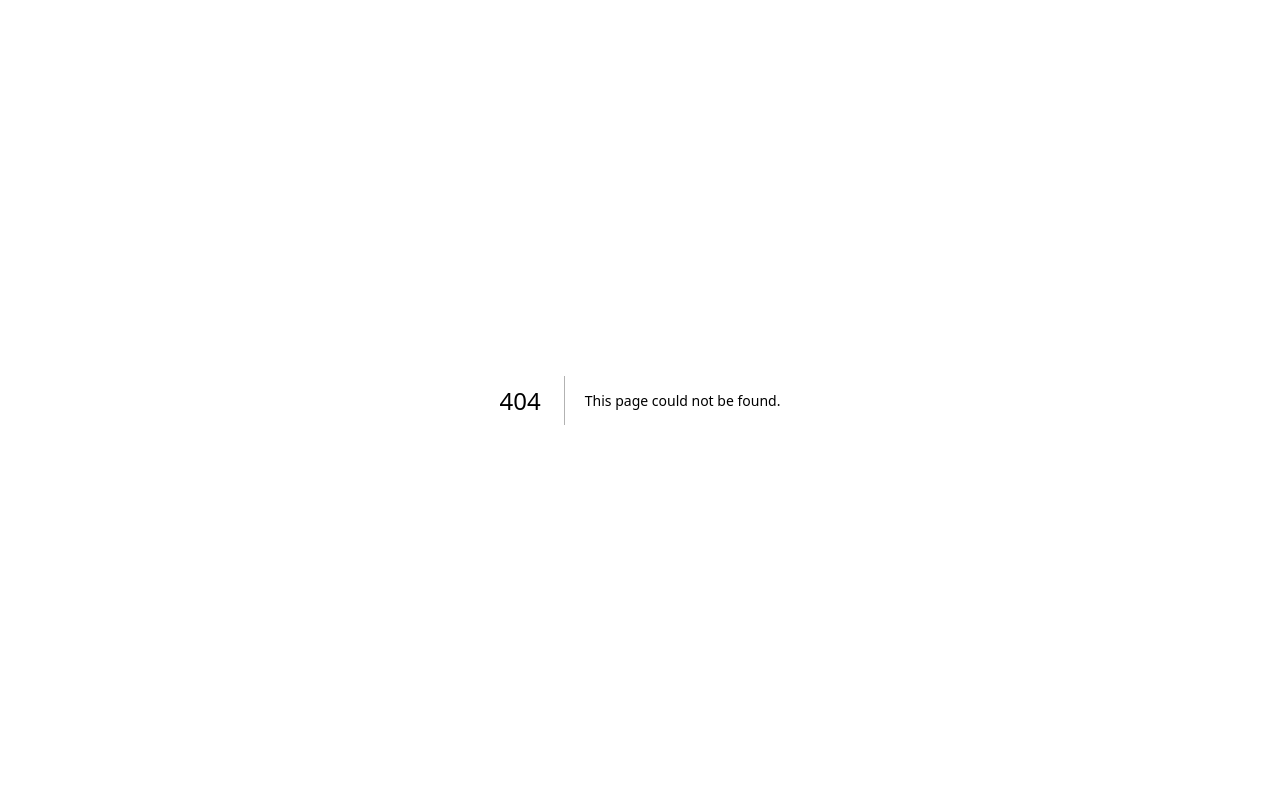
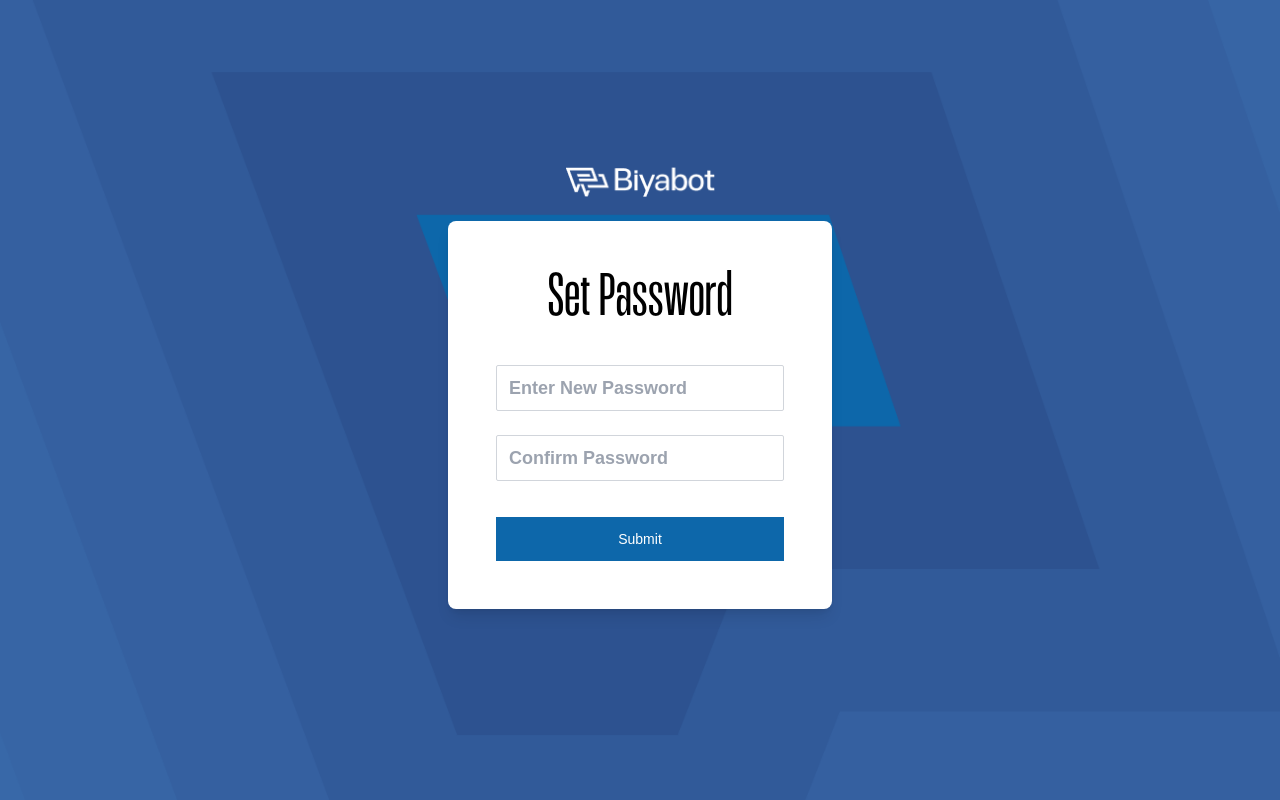
Before and after one commit to nuboida/biya, a Next.js app: page /login/forgot-password/1/change-password in a window 1280 px wide. Before the commit this address had no page. Built offline with nearby package versions, Linux system fonts and the light colour scheme; a web font is replaced by a local one.

Commit message:
forgot password set new password

```diff
--- /dev/null
+++ b/src/app/(auth)/login/forgot-password/[token]/change-password/page.tsx
@@ -0,0 +1,39 @@
+import { SetNewPassword } from "@/components/auth/set-password-form";
+import Image from "next/image";
+import { redirect } from "next/navigation";
+
+interface Props {
+  params: Promise<{token: string}>
+}
+
+const LoginChangePasswordPage = async ({ params }: Props) => {
+  const { token } = await params;
+
+  if (!token) {
+    redirect("/login")
+  }
+
+  return (
+    <>
+      <div className="relative flex p-0 overflow-hidden bg-full bg-no-repeat bg-cover bg-[url('/auth-bg.png')] h-screen">
+        <div className="container z-10 mx-auto px-4 h-full">
+          <div className="flex content-center items-center justify-center h-full">
+            <div className="w-full lg:w-4/12 px-4">
+              <div className="flex items-center justify-center pb-6">
+                <Image
+                  src={"/logo-white.png"}
+                  alt="logo"
+                  width={150}
+                  height={30}
+                />
+              </div>
+              <SetNewPassword token={String(token)} />
+            </div>
+          </div>
+        </div>
+      </div>
+    </>
+  );
+};
+
+export default LoginChangePasswordPage;
--- a/src/components/accordion.tsx
+++ b/src/components/accordion.tsx
@@ -27,6 +27,7 @@ interface SettingsAccordionProps {
   merchant: {
     businessName: string;
     merchantId: string;
+    businessEmail: string;
   }
 }
 
@@ -208,6 +209,11 @@ export function SettingsAccordion({
                     {merchant.merchantId}
                   </div>
                 </div>
+                <div className="flex gap-5 mb-5">
+                  <div className="focus:shadow-soft-primary-outline text-lg leading-5.6 ease-soft block w-full appearance-none rounded-sm border border-solid border-gray-300 bg-white bg-clip-padding px-3 2xl:py-3 lg:py-2 font-bold text-gray-700 transition-all focus:border-black focus:outline-none focus:transition-shadow">
+                    {merchant.businessEmail}
+                  </div>
+                </div>
               </div>
             </div>
           </AccordionItem>
--- /dev/null
+++ b/src/components/auth/set-password-form.tsx
@@ -0,0 +1,105 @@
+"use client";
+
+import { ChangeEvent, useState } from "react";
+import { Button } from "../ui/button";
+import { Input } from "../ui/input";
+import { Icons } from "../ui/Icons";
+import { redirect } from "next/navigation";
+import toast from "../ui/toast";
+
+interface SetPasswordFormProps {
+  token: string;
+}
+
+const setPasswordSubmit = async (token: string, request: {password: string, confirmPassword: string}) => {
+  const response = await fetch(`api/auth/${token}/reset-password`, {
+    method: "POST",
+    headers: {
+      Accept: "application/json",
+      "Content-Type": "application/json",
+    },
+    body: JSON.stringify(request)
+  });
+  return await response.json();
+}
+
+export const SetNewPassword = ({ token }: SetPasswordFormProps) => {
+  const [isLoading, setIsLoading] = useState(false);
+  const [passwordCred, setPasswordCred] = useState<{password: string; confirmPassword: string}>({
+    password: '',
+    confirmPassword: ''
+  });
+  const [error, setError] = useState('');
+
+  const handleInputChange = (event: ChangeEvent<HTMLInputElement>) => {
+    setError("");
+    setPasswordCred({...passwordCred, [event.target.name]: event.target.value});
+  }
+
+  const onSubmit = () => {
+    setIsLoading(true)
+    setPasswordSubmit(token, passwordCred).then((res) => {
+      if ("error" in res) {
+        setError(res.error);
+        setIsLoading(false);
+      } else {
+        toast({
+          message: res.message,
+          type: 'success'
+        })
+        setIsLoading(false);
+        redirect("/login")
+      }
+    })
+  }
+
+  return (
+    <>
+      <div className="relative flex flex-col min-w-0 break-words w-full mb-6 shadow-lg rounded-lg bg-white border-0">
+        <div className="rounded-t mb-0 px-6 py-6">
+          <div className="rounded-t mb-0 px-6 py-6">
+            <div className="text-center mb-3">
+              <h1 className="text-6xl font-mono">Set Password</h1>
+            </div>
+            <div className="pt-6">
+              <Input
+                type="password"
+                placeholder="Enter New Password"
+                name="password"
+                onChange={handleInputChange}
+                defaultValue={passwordCred.password}
+              />
+            </div>
+            <div className="pt-6">
+              <Input
+                type="password"
+                placeholder="Confirm Password"
+                name="confirmPassword"
+                onChange={handleInputChange}
+                defaultValue={passwordCred.confirmPassword}
+              />
+            </div>
+            {typeof error == "string" && (
+              <p className="px-1 pb-4 text-red-600 font-semibold">{error}</p>
+            )}
+            <div className="pt-5">
+              <Button
+                size="lg"
+                disabled={isLoading}
+                onClick={(e) => {
+                  e.preventDefault();
+                  onSubmit();
+                }}
+              >
+                {isLoading && (
+                  <Icons.spinner className="mr-2 h-4 w-4 animate-spin" />
+                )}
+                Submit
+              </Button>
+            </div>
+          </div>
+        </div>
+      </div>
+    </>
+  )
+}
--- a/src/components/wallet/withdrawal-modal.tsx
+++ b/src/components/wallet/withdrawal-modal.tsx
@@ -43,33 +43,37 @@ const getBanks = async (token: string) => {
     const response = await fetch(`api/banks`, {
       method: "GET",
       headers: {
-        "Accept": "application/json",
+        Accept: "application/json",
         "Content-Type": "application/json",
-        "Authorization": `Bearer ${token}`
-      }
+        Authorization: `Bearer ${token}`,
+      },
     });
     return response.json();
   } catch (error) {
     console.log(error);
   }
-}
+};
 
-const withdrawFunds = async (token: string, merchantId: string, request: WithdrawFundsRequest) => {
+const withdrawFunds = async (
+  token: string,
+  merchantId: string,
+  request: WithdrawFundsRequest
+) => {
   try {
     const response = await fetch(`api/merchants/${merchantId}/withdraw`, {
       method: "POST",
       headers: {
-        "Accept": "application/json",
+        Accept: "application/json",
         "Content-Type": "application/json",
-        "Authorization": `Bearer ${token}`
+        Authorization: `Bearer ${token}`,
       },
-      body: JSON.stringify(request)
+      body: JSON.stringify(request),
     });
     return await response.json();
   } catch (error) {
-    console.log(error)
+    console.log(error);
   }
-}
+};
 
 export const WithdrawalModal = ({
   onClose,
@@ -79,13 +83,15 @@ export const WithdrawalModal = ({
   const [isMounted, setIsMounted] = useState(false);
   const [isLoading, setIsLoading] = useState(false);
   const [accounts, setAccounts] = useState<Account[]>([]);
-  const [banks, setBanks] = useState<{code: string; name: string; longCode: string; slug: string}[]>([]);
-  const [selectedItem, setSelectedItem] = useState('');
+  const [banks, setBanks] = useState<
+    { code: string; name: string; longCode: string; slug: string }[]
+  >([]);
+  const [selectedItem, setSelectedItem] = useState("");
   const [inputData, setInputData] = useState<WithdrawFundsRequest>({
-    accountId: '',
+    accountId: "",
     amount: 0,
-    reason: ''
-  })
+    reason: "",
+  });
 
   useEffect(() => {
     setIsMounted(true);
@@ -103,7 +109,7 @@ export const WithdrawalModal = ({
     if (!ignore) {
       getBanks(token).then((res) => {
         setBanks(res.data);
-      })
+      });
     }
 
     return () => {
@@ -113,36 +119,37 @@ export const WithdrawalModal = ({
 
   const toggleAccount = (id: string) => {
     setSelectedItem(id);
-  }
+  };
 
-  const handleChange = (event: ChangeEvent<HTMLInputElement | HTMLTextAreaElement>) => {
+  const handleChange = (
+    event: ChangeEvent<HTMLInputElement | HTMLTextAreaElement>
+  ) => {
     setInputData({
       ...inputData,
-      [event.target.name]: event.target.value
-    })
-  }
+      [event.target.name]: event.target.value,
+    });
+  };
 
   const onSubmit = () => {
     setIsLoading(true);
 
     withdrawFunds(token, merchantId, inputData).then((res) => {
-      if ('error' in res) {
+      if ("error" in res) {
         toast({
           message: `${res.error}`,
-          type: "error"
-        })
+          type: "error",
+        });
         setIsLoading(false);
       } else {
         toast({
           message: res.message,
-          type: "success"
-        })
+          type: "success",
+        });
         setIsLoading(false);
         onClose();
       }
-    })
-
-  }
+    });
+  };
 
   return (
     <InfoModal
@@ -158,35 +165,48 @@ export const WithdrawalModal = ({
           className="flex flex-col border border-blue-500 p-3"
           key={account._id}
         >
-            <div className="text-black mb-2 flex items-center gap-4 cursor-pointer" onClick={() => {
+          <div
+            className="text-black mb-2 flex items-center gap-4 cursor-pointer"
+            onClick={() => {
               toggleAccount(account._id);
-              setInputData({...inputData, accountId: account._id})
-            }}>
+              setInputData({ ...inputData, accountId: account._id });
+            }}
+          >
             <div className="w-[30px] h-[30px] border">
               {banks.map((bank, i) => {
                 if (bank.code === account.bankCode) {
                   return (
                     <div key={bank.longCode + i}>
-                                            <Image src={`/bank-logos/${bank.slug}.png`} alt="bank logo" width={50} height={50} className="w-full h-full"/>
+                      <Image
+                        src={`/bank-logos/${bank.slug}.png`}
+                        alt="bank logo"
+                        width={50}
+                        height={50}
+                        className="w-full h-full"
+                      />
                     </div>
-                                        )
+                  );
                 } else {
-
                 }
               })}
             </div>
-              <h1 className="mr-auto text-lg">{banks.map((bank) => {
+            <h1 className="mr-auto text-lg">
+              {banks.map((bank) => {
                 if (bank.code === account.bankCode) {
-                  return `${bank.name}: ${account.accountNumber}`
+                  return `${bank.name}: ${account.accountNumber}`;
                 } else {
-                  return ''
+                  return "";
                 }
-              })}</h1>
+              })}
+            </h1>
           </div>
-            {
-              selectedItem === account._id && (
+          {selectedItem === account._id && (
             <div>
-                  <Input placeholder="Amount" name="amount" onChange={handleChange} />
+              <Input
+                placeholder="Amount"
+                name="amount"
+                onChange={handleChange}
+              />
               <textarea
                 rows={3}
                 className="w-full text-black border border-solid border-gray-300 mt-5 px-3 2xl:py-3 lg:py-2 resize-none"
@@ -195,8 +215,7 @@ export const WithdrawalModal = ({
                 onChange={handleChange}
               ></textarea>
             </div>
-              )
-            }
+          )}
         </div>
       ))}
     </InfoModal>
```
Lines whose indentation alone changed are shown as unchanged.
